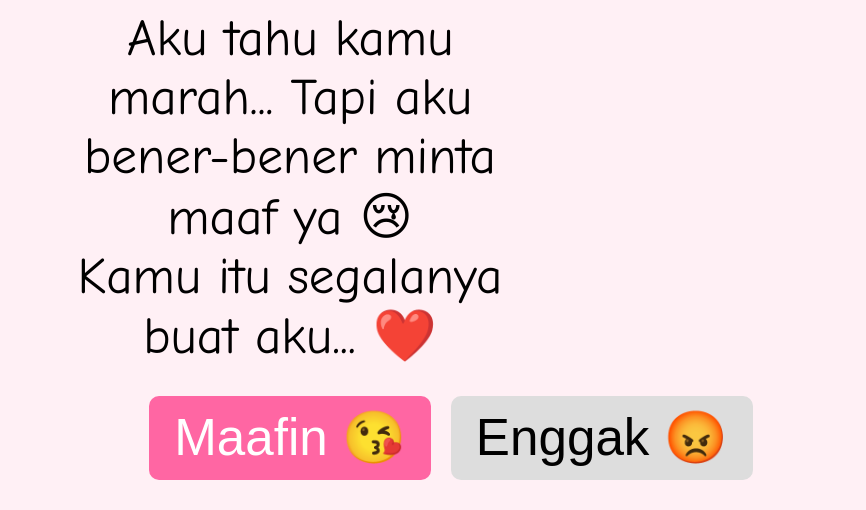
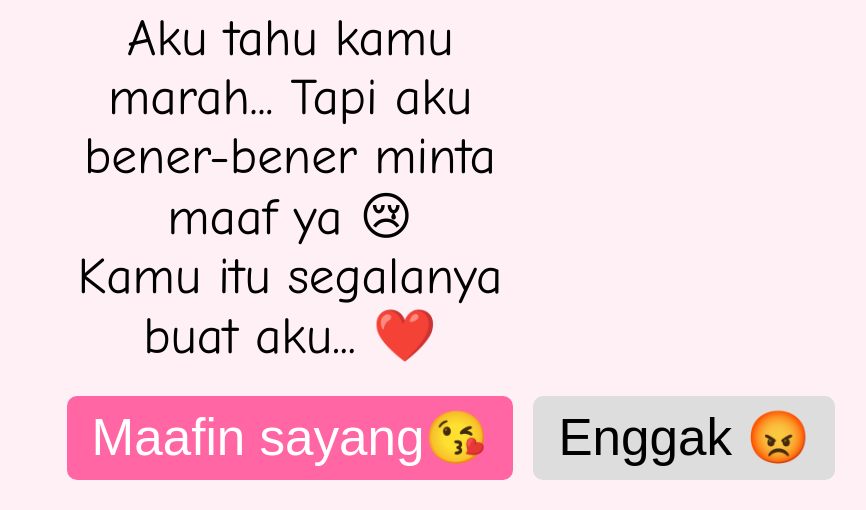
Before and after one commit to DivanLaviantopamungkas/sayangku, a plain HTML site: page index.html in a window 1280 px wide. Shown: the part 516-1026 px from the top of the page, without its empty margins (350-1216 px from the left). Drawn offline with Linux system fonts and the light colour scheme.

Commit message:
Update index.html

```diff
--- a/index.html
+++ b/index.html
@@ -102,7 +102,7 @@
   <p>Aku tahu kamu marah... Tapi aku bener-bener minta maaf ya 😢<br>
   Kamu itu segalanya buat aku... ❤️</p>
 
-  <button class="btn yes" onclick="maafin()">Maafin 😘</button>
+  <button class="btn yes" onclick="maafin()">Maafin sayang😘</button>
   <button class="btn no" id="noBtn">Enggak 😡</button>
 
   <div class="love-message" id="loveMessage">💖 I LOVE YOU 💖</div>
```
